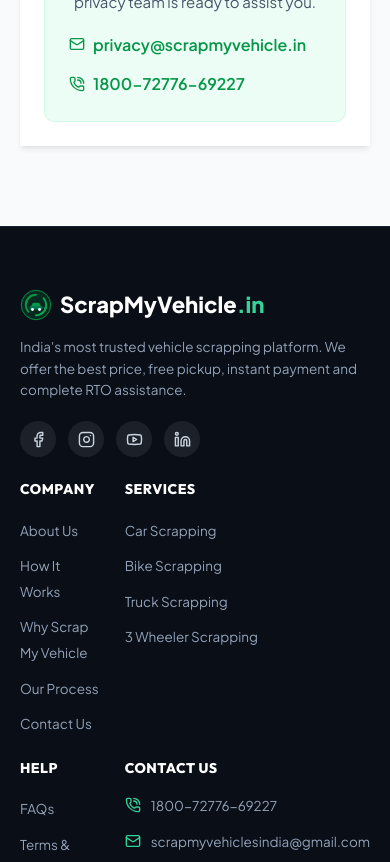
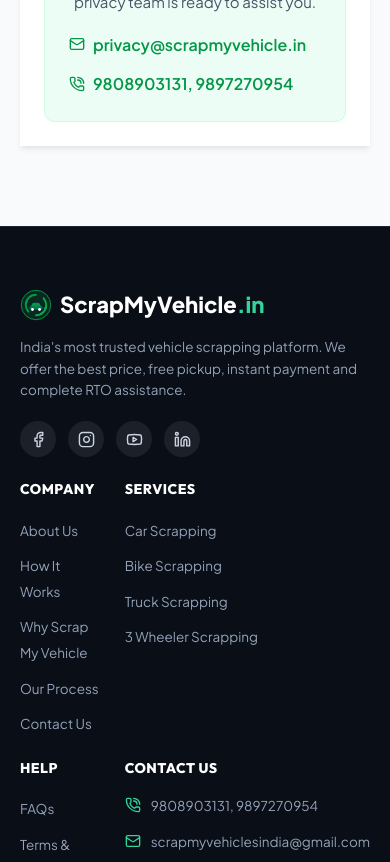
Before and after one commit to Karan778862/ScrapMyVehicle, a React (Vite) app: page /privacy-policy in a window 390 px wide. Shown: the part 2751-3613 px from the top of the page. Built offline with nearby package versions, Linux system fonts and the light colour scheme.

Commit message:
Update phone numbers across website

```diff
--- a/src/components/Footer.jsx
+++ b/src/components/Footer.jsx
@@ -79,9 +79,9 @@
           <div className="footer-links-col">
             <h4 className="footer-col-title">CONTACT US</h4>
             <div className="footer-contact-items">
-              <a href="tel:18007277669227" className="footer-contact-row">
+              <a href="tel:9808903131" className="footer-contact-row">
                 <PhoneCall size={16} />
-                <span>1800-72776-69227</span>
+                <span>9808903131, 9897270954</span>
               </a>
               <a href="mailto:scrapmyvehiclesindia@gmail.com" className="footer-contact-row">
                 <Mail size={16} />
--- a/src/components/Navbar.jsx
+++ b/src/components/Navbar.jsx
@@ -132,12 +132,12 @@
 
             {/* Right: Phone & CTA Actions */}
             <div className="navbar-actions">
-              <a href="tel:18007277669227" className="phone-badge" title="Toll Free Call Support">
+              <a href="tel:9808903131" className="phone-badge" title="Call Support">
                 <div className="phone-icon-box">
                   <PhoneCall size={17} />
                 </div>
                 <div className="phone-info-text">
-                  <span className="phone-number">1800-72776-69227</span>
+                  <span className="phone-number">9808903131, 9897270954</span>
                   <span className="phone-hours">Mon - Sat, 9AM - 7PM</span>
                 </div>
               </a>
@@ -152,7 +152,7 @@
 
               {/* Mobile Quick Call Icon */}
               <a
-                href="tel:18007277669227"
+                href="tel:9808903131"
                 className="mobile-quick-call-btn"
                 aria-label="Call Support"
               >
@@ -219,8 +219,8 @@
               <PhoneCall size={20} />
             </div>
             <div className="drawer-call-info">
-              <span className="drawer-call-title">Toll-Free Assistance</span>
-              <a href="tel:18007277669227" className="drawer-call-number">1800-72776-69227</a>
+              <span className="drawer-call-title">Assistance</span>
+              <a href="tel:9808903131" className="drawer-call-number">9808903131<br/>9897270954</a>
               <span className="drawer-call-time">Mon - Sat, 9:00 AM - 7:00 PM</span>
             </div>
           </div>
--- a/src/components/QuoteResultModal.jsx
+++ b/src/components/QuoteResultModal.jsx
@@ -75,7 +75,7 @@
               </button>
 
               <a
-                href={`tel:18007277669227`}
+                href={`tel:9808903131`}
                 style={{
                   display: 'flex',
                   alignItems: 'center',
@@ -90,7 +90,7 @@
                 }}
               >
                 <Phone size={16} color="var(--primary-600)" />
-                <span>Call Valuation Officer (1800-72776-69227)</span>
+                <span>Call us: 9808903131, 9897270954</span>
               </a>
             </div>
 
--- a/src/components/TermsAndConditions.jsx
+++ b/src/components/TermsAndConditions.jsx
@@ -103,7 +103,7 @@
                 <p>Our legal and support team is here to clarify any doubts.</p>
                 <div className="contact-card-links">
                   <a href="mailto:scrapmyvehiclesindia@gmail.com"><Mail size={16} /> scrapmyvehiclesindia@gmail.com</a>
-                  <a href="tel:18007277669227"><PhoneCall size={16} /> 1800-72776-69227</a>
+                  <a href="tel:9808903131"><PhoneCall size={16} /> 9808903131, 9897270954</a>
                 </div>
               </div>
             </div>
--- a/src/pages/PrivacyPolicy.jsx
+++ b/src/pages/PrivacyPolicy.jsx
@@ -87,7 +87,7 @@
                 <p>If you have any questions regarding how your data is processed, our privacy team is ready to assist you.</p>
                 <div className="contact-card-links">
                   <a href="mailto:privacy@scrapmyvehicle.in"><Mail size={16} /> privacy@scrapmyvehicle.in</a>
-                  <a href="tel:18007277669227"><PhoneCall size={16} /> 1800-72776-69227</a>
+                  <a href="tel:9808903131"><PhoneCall size={16} /> 9808903131, 9897270954</a>
                 </div>
               </div>
             </div>
```
